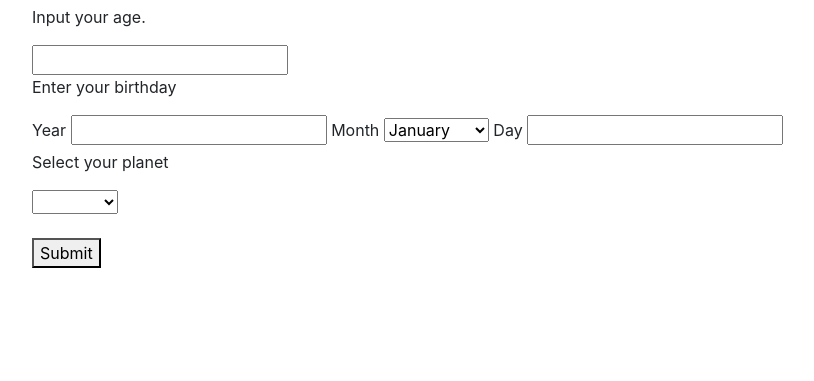
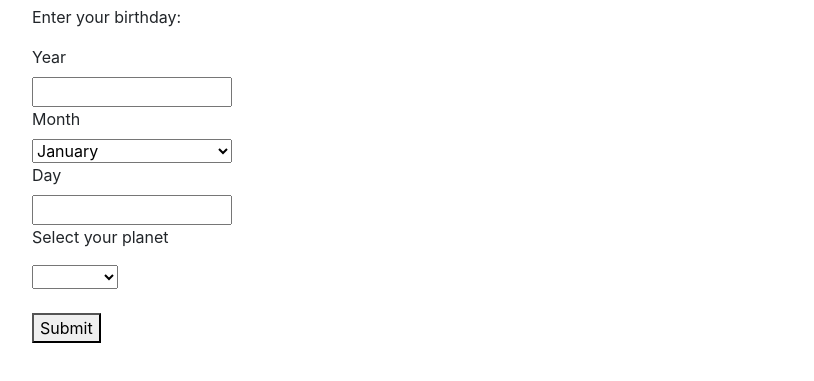
Before and after one commit to iancookwestgate/space-age-calculator, a website built with webpack: page src/index.html in a window 1280 px wide. Shown: the part 51-432 px from the top of the page, without its empty margins (53-867 px from the left). Built offline with nearby package versions, Linux system fonts and the light colour scheme.

Commit message:
add updated specs to spec.js.

```diff
--- a/src/index.html
+++ b/src/index.html
@@ -7,11 +7,10 @@
   <body>
     <div class="container">
       <h1>Space Age Calculator</h1>
-      <p> Input your age.</p>
-      <input id="input" type="text" name="age" value="">
-      <p>Enter your birthday</p>
+      <p>Enter your birthday:</p>
+      <div class="prettify">
         <label for="year">Year</label>
-      <input id="year" class="fromRun" type="number" required>
+        <input id="year" type="number" required>
         <label for "month">Month</label>
         <select id="month" name="month">
           <option id = "January" value="January">January</option>
@@ -28,9 +27,10 @@
           <option id = "December" value="December">December</option>
         </select>
         <label for "day">Day</label>
-      <input id="day" class="formRun" type="number" required>
+        <input id="day" type="number" required>
+      </div>
       <p>Select your planet</p>
-      <select id="planetary" name="planetForm">
+      <select id="planetary">
        <option></option>
        <option id="mercury">Mercury</option>
        <option id="venus">Venus</option>
--- a/src/scss/styles.scss
+++ b/src/scss/styles.scss
@@ -1,3 +1,5 @@
-body {
-  background-color: #fff;
+.prettify {
+  display: flex;
+  flex-direction: column;
+  max-width: 200px;
 }
```
Also changed, not shown: spec/spec.js (+20 -22 lines), src/main.js (+1 -14 lines). Lines whose indentation alone changed are shown as unchanged.
